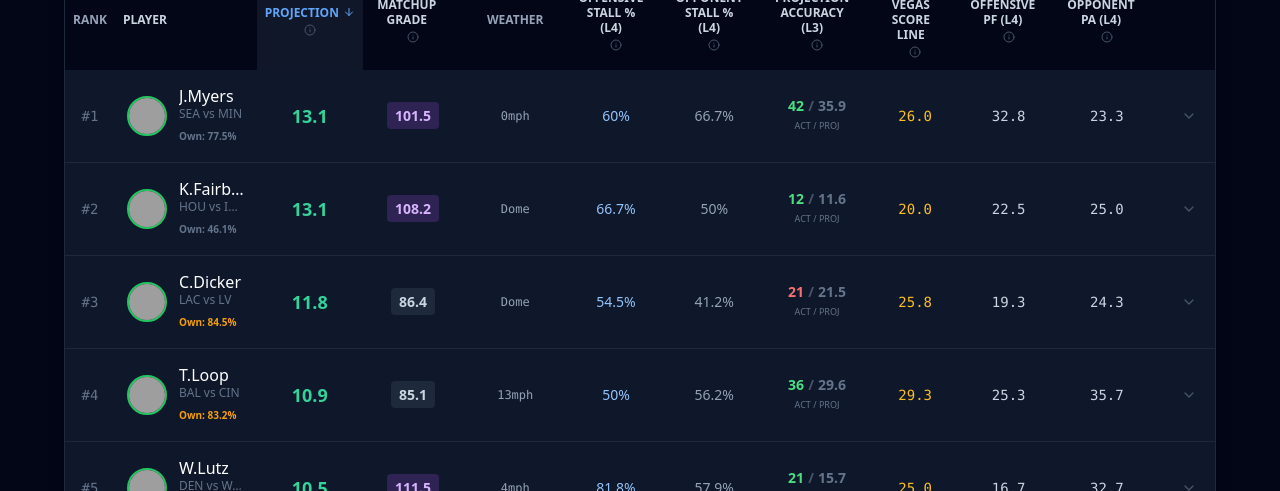
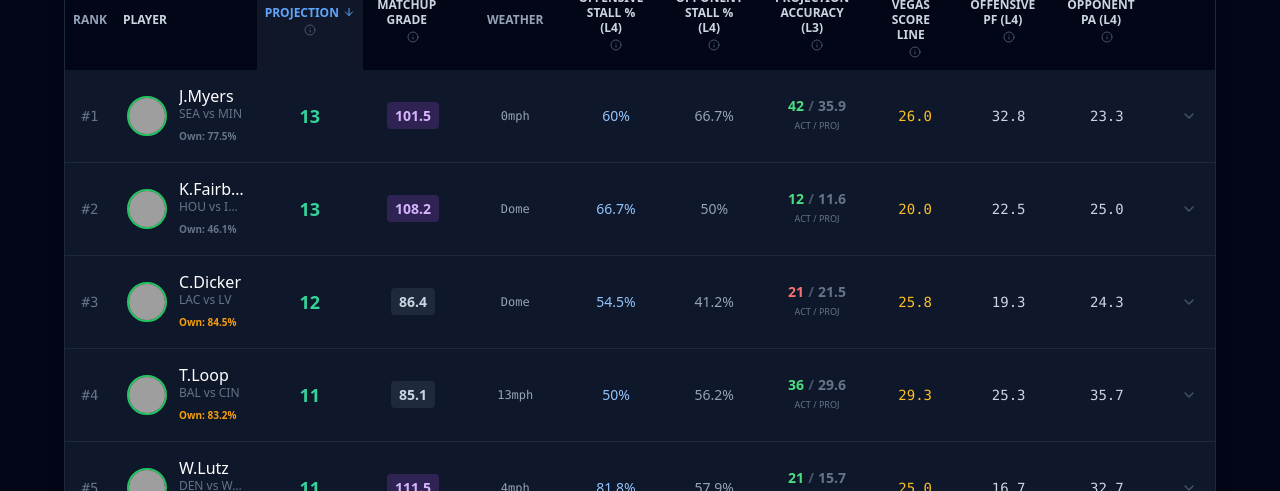
Before and after one commit to CalebUK/kicker-genius-app, a React (Vite) app: page / in a window 1280 px wide. Shown: the part 309-800 px from the top of the page. Built offline with nearby package versions, Linux system fonts and the light colour scheme; grey boxes are pictures that could not be loaded; the HTML template or start-up script is replaced by a standard one.

Commit message:
Rounding

```diff
--- a/src/App.jsx
+++ b/src/App.jsx
@@ -348,7 +348,7 @@ const App = () => {
     const def_cap_scaled = (p.def_cap_val || 0) * scaleFactor;
     const weighted_proj = (base * 0.50) + (off_cap_scaled * 0.30) + (def_cap_scaled * 0.20);
     const proj = weighted_proj > 1.0 ? weighted_proj : base;
-    return proj.toFixed(1);
+    return Math.round(proj); // ROUNDED
   };
 
   if (loading) return <div className="min-h-screen bg-slate-950 flex flex-col items-center justify-center text-white"><Loader2 className="w-10 h-10 animate-spin text-blue-500 mb-4" /><p>Loading...</p></div>;
```
